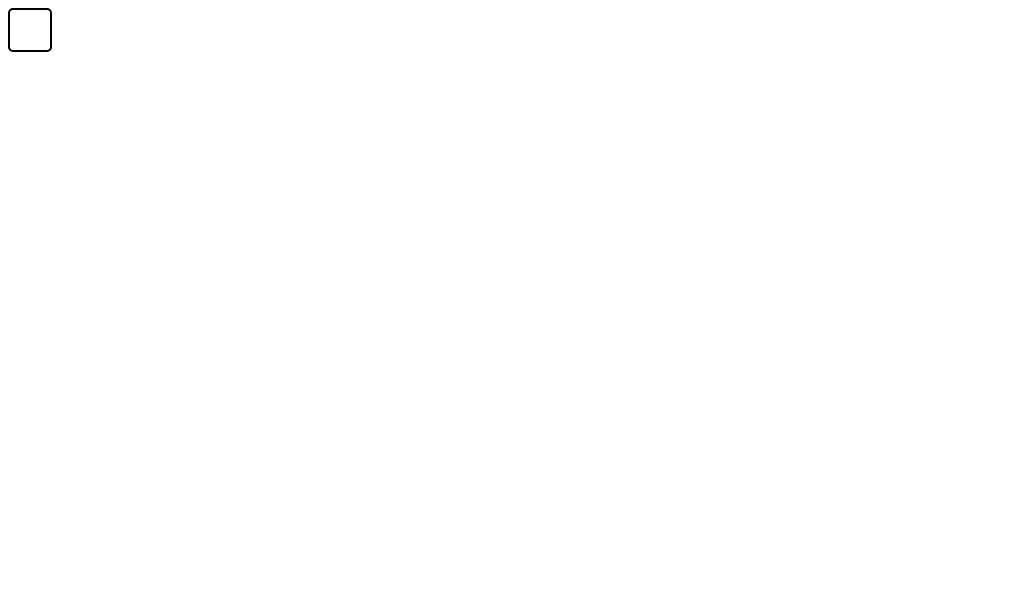
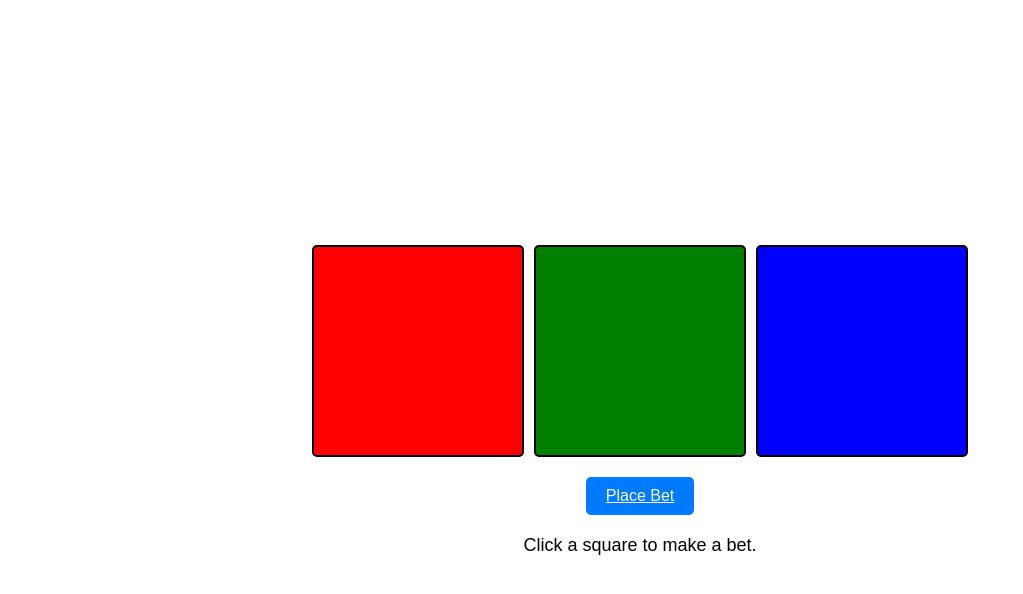
Before and after one commit to silaslovescode/idx, a plain HTML site: page index.html in a window 1280 px wide. Shown: the whole page, without its empty margins (0-1023 px from the left). Drawn offline with Linux system fonts and the light colour scheme.

Commit message:
Update index.html

```diff
--- a/index.html
+++ b/index.html
@@ -3,31 +3,110 @@
 <head>
     <meta charset="UTF-8">
     <meta name="viewport" content="width=device-width, initial-scale=1.0">
-    <title>Clickable Link</title>
+    <title>Color Betting Game</title>
     <style>
-        .color-change {
-            display: inline-block;
-            text-decoration: none;
-            color: black;
-            background-color: white;
-            padding: 20px 20px;
-            border: 2px solid black;
-            border-radius: 5px;
-            transition: color 0.3s, background-color 0.3s;
+        body {
+            display: flex;
+            justify-content: center;
+            align-items: center;
+            height: 100vh;
+            margin: 0;
+            font-family: Arial, sans-serif;
         }
 
-        .color-change.clicked {
+        .game-container {
+            display: flex;
+            flex-direction: column;
+            align-items: center;
+        }
+
+        .color-grid {
+            display: grid;
+            grid-template-columns: repeat(3, 1fr);
+            gap: 10px;
+            margin-bottom: 20px;
+        }
+
+        .color-square {
+            width: 208px;
+            height: 208px;
+            border: 2px solid #000;
+            border-radius: 5px;
+            cursor: pointer;
+        }
+
+        .color-square.red {
+            background-color: red;
+        }
+
+        .color-square.green {
+            background-color: green;
+        }
+
+        .color-square.blue {
+            background-color: blue;
+        }
+
+        .color-square.selected {
+            border-color: yellow;
+            box-shadow: 0 0 10px yellow;
+        }
+
+        .bet-button {
+            padding: 10px 20px;
+            font-size: 16px;
+            cursor: pointer;
+            border: none;
+            border-radius: 5px;
+            background-color: #007BFF;
             color: white;
-            background-color: black;
+            transition: background-color 0.3s;
+        }
+
+        .bet-button:hover {
+            background-color: #0056b3;
+        }
+
+        .message {
+            margin-top: 20px;
+            font-size: 18px;
         }
     </style>
 </head>
-<body>     <a href="sms:+254719269219" class="color-change" id="smsLink">
+<body>
+    <div class="game-container">
+        <div class="color-grid">
+            <div class="color-square red"></div>
+            <div class="color-square green"></div>
+            <div class="color-square blue"></div>
+        </div>
+        <a id="smsLink" class="bet-button" href="#">Place Bet</a>
+        <div class="message" id="message">Click a square to make a bet.</div>
+    </div>
+
     <script>
-        document.getElementById('smsLink').addEventListener('click', function() {
-            this.classList.toggle('clicked');
-            this.textContent = this.classList.contains('clicked') ? 'Sending BET...' : 'Click to Send SMS';
+        let selectedSquare = null;
+
+        document.querySelectorAll('.color-square').forEach(square => {
+            square.addEventListener('click', function() {
+                if (selectedSquare) {
+                    selectedSquare.classList.remove('selected');
+                }
+                selectedSquare = this;
+                selectedSquare.classList.add('selected');
+                const color = selectedSquare.classList.contains('red') ? 'Red' :
+                              selectedSquare.classList.contains('green') ? 'Green' :
+                              'Blue';
+                document.getElementById('message').textContent = `You selected ${color}. Click "Place Bet" to confirm.`;
+                updateSmsLink(color);
+            });
         });
+
+        function updateSmsLink(color) {
+            const phoneNumber = '+254719269219';  // Replace with the recipient's phone number
+            const message = `Bet placed on ${color}`;
+            document.getElementById('smsLink').href = `sms:${phoneNumber}?body=${encodeURIComponent(message)}`;
+        }
     </script>
 </body>
 </html>
```
